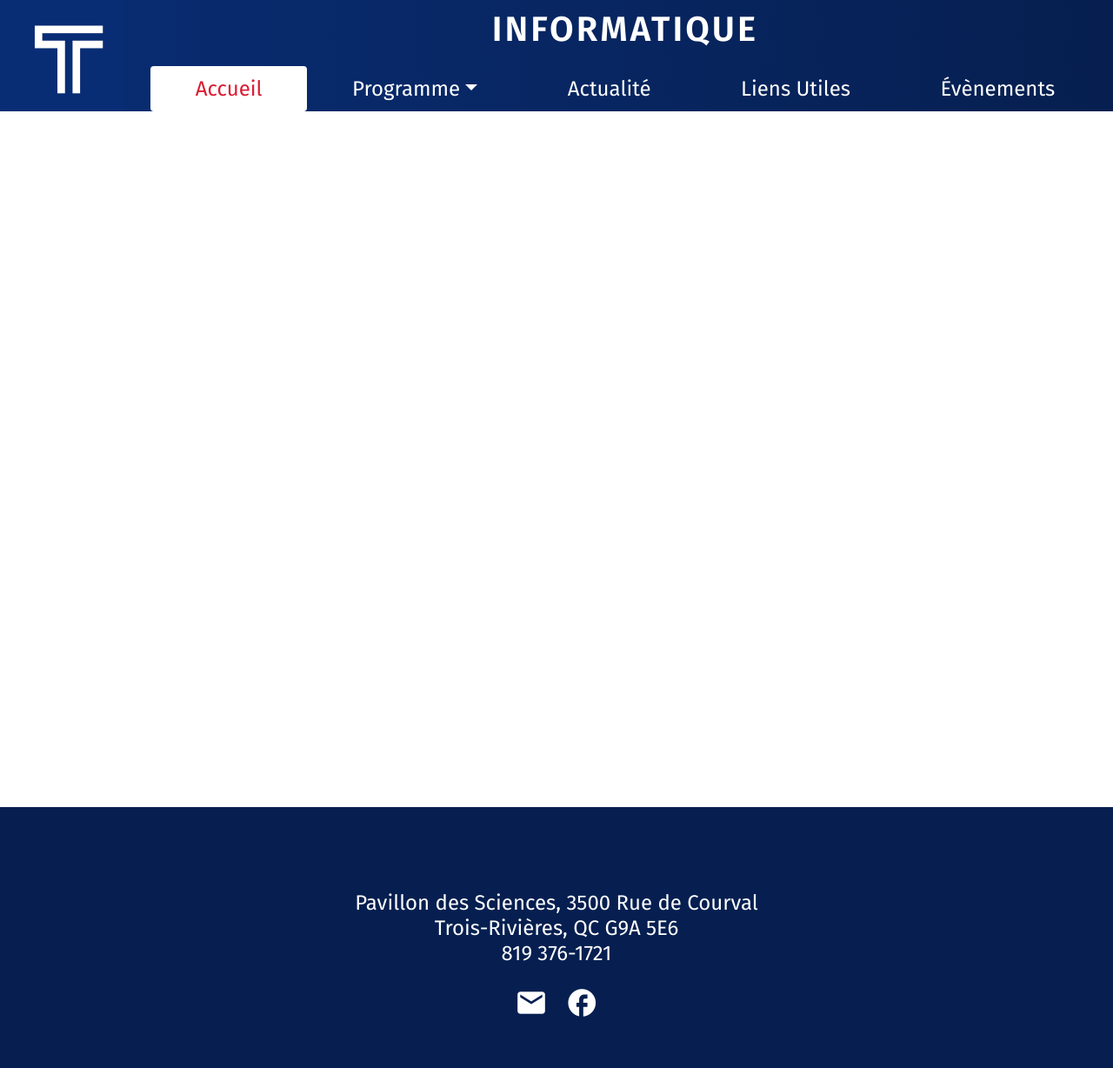
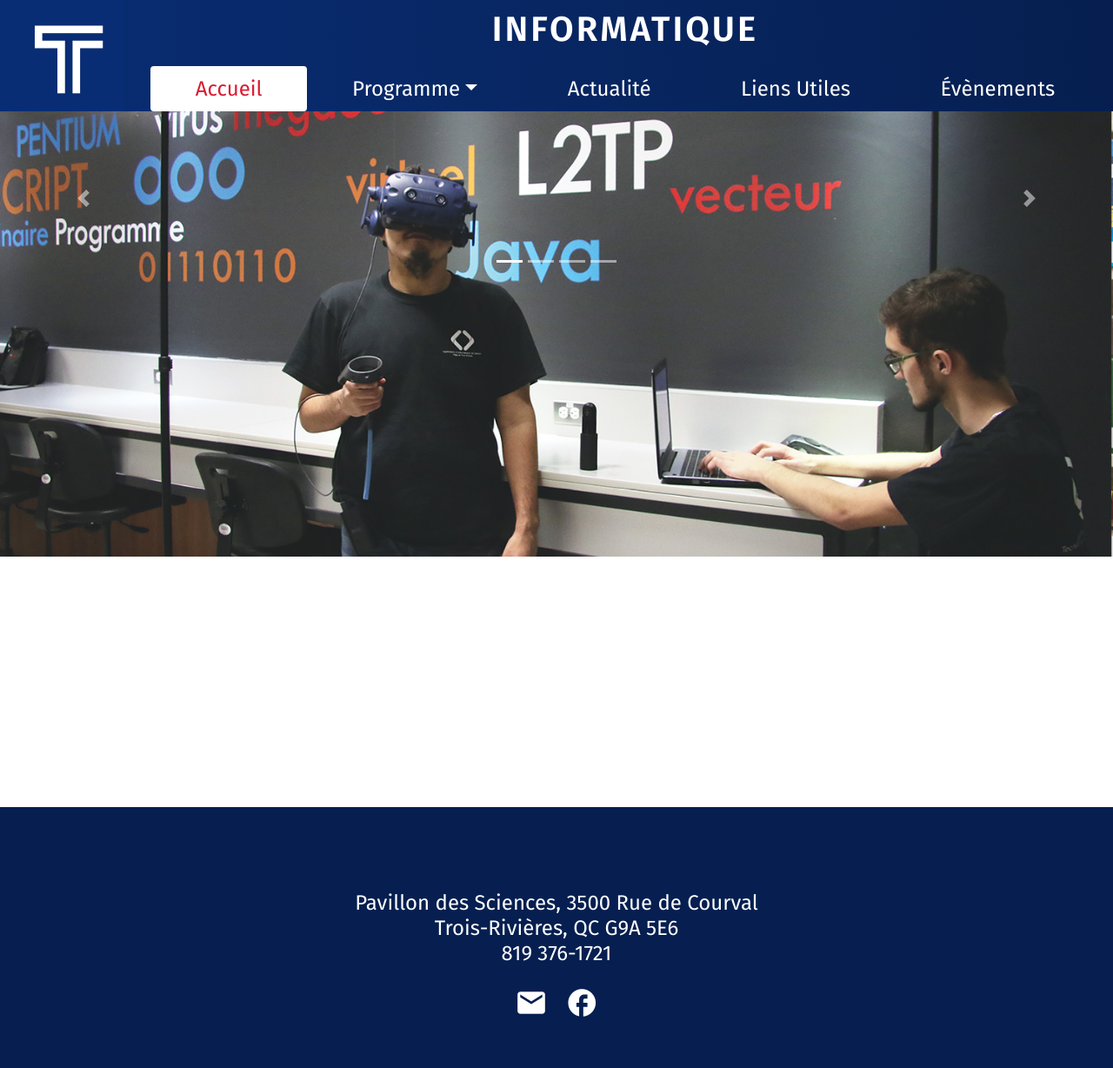
Before and after one commit to Kmont19/Projet-Web, a PHP site: page / in a window 1280 px wide. Shown: the whole page at 87% size. Run offline with PHP 8.4, Linux system fonts and the light colour scheme; some libraries are stand-ins or nearby versions.

Commit message:
Integration du carrousel

```diff
--- a/Accueil/carrousel.css
+++ b/Accueil/carrousel.css
@@ -1,51 +1,10 @@
-@keyframes suivant {
-    75% {
-        left: 0;
-      }
-      95% {
-        left: 100%;
-      }
-      98% {
-        left: 100%;
-      }
-      99% {
-        left: 0;
-      }
+.carousel{
+    width: 100% !important;
+    height: 200px;
 }
 
-@keyframes debut {
-    75% {
-        left: 0;
-      }
-      95% {
-        left: -300%;
-      }
-      98% {
-        left: -300%;
-      }
-      99% {
-        left: 0;
-      }
+.carousel-inner > .carousel-item > img {
+    z-index: 0;
+    width: 100% !important;
+    height: 100%;
 }
-
-@keyframes snap {
-    96% {
-        scroll-snap-align: center;
-      }
-      97% {
-        scroll-snap-align: none;
-      }
-      99% {
-        scroll-snap-align: none;
-      }
-      100% {
-        scroll-snap-align: center;
-      }
-}
-
-body {
-    max-width: 37.5rem;
-    margin: 0 auto;
-    padding: 0 1.25rem;
-    font-family: "Fira Sans", sans-serif;
-}
--- /dev/null
+++ b/Accueil/carrousel.html
@@ -0,0 +1,38 @@
+<!DOCTYPE html>
+<html lang="fr">
+    <div id="bloc-carrousel" class="carousel slide" data-ride="carousel">
+        <ol class="carousel-indicators">
+            <li data-target="#bloc-carrousel" data-slide-to="0" class="active"></li>
+            <li data-target="#bloc-carrousel" data-slide-to="1"></li>
+            <li data-target="#bloc-carrousel" data-slide-to="2"></li>
+            <li data-target="#bloc-carrousel" data-slide-to="3"></li>
+          </ol>
+          <div class="carousel-inner">
+            <div class="carousel-item active">
+              <img class="d-block" src="Images/informatique-2019-principale.jpg" alt="Première slide">
+            </div>
+            <div class="carousel-item">
+              <img class="d-block" src="Images/Cegep-Pavillon-des-Sciences-1170x550.jpg" alt="Deuxième slide">
+            </div>
+            <div class="carousel-item">
+              <img class="d-block" src="Images/electronique-2019-principale.jpg" alt="Troisième slide">
+            </div>
+            <div class="carousel-item">
+                <img class="d-block" src="Images/cegeptr-site-web-IMG_5235-1340-Modifier_web-700x467.jpg" alt="Quatrième slide">
+              </div>
+          </div>
+          <a class="carousel-control-prev" href="#bloc-carrousel" role="button" data-slide="prev">
+            <span class="carousel-control-prev-icon" aria-hidden="true"></span>
+            <span class="sr-only">Previous</span>
+          </a>
+          <a class="carousel-control-next" href="#bloc-carrousel" role="button" data-slide="next">
+            <span class="carousel-control-next-icon" aria-hidden="true"></span>
+            <span class="sr-only">Next</span>
+          </a>
+    </div>
+</html>
+<script>
+    $(".carousel").carousel({
+        interval: 3500
+    })
+</script>
--- a/Menu/menu.css
+++ b/Menu/menu.css
@@ -59,6 +59,5 @@ a:hover {
 }
 
 .dropdown-item:active {
-    background-color: #061f50 !important;
-    color: white !important;
+    background-color:  whitesmoke!important;
 }
--- a/index.html
+++ b/index.html
@@ -12,12 +12,15 @@
         <link href="https://fonts.googleapis.com/css2?family=Fira+Sans:wght@400;600;700&display=swap" rel="stylesheet">
         <link rel="stylesheet" type="text/css" href="Menu/menu.css"/>
         <link rel="stylesheet" type="text/css" href="Accueil/accueil.css"/>
+        <link rel="stylesheet" type="text/css" href="Accueil/carrousel.css"/>
         <link rel="stylesheet" type="text/css" href="Pied-Page/pied-page.css"/>
         <link rel="stylesheet" href="https://stackpath.bootstrapcdn.com/bootstrap/4.1.3/css/bootstrap.min.css" integrity="sha384-MCw98/SFnGE8fJT3GXwEOngsV7Zt27NXFoaoApmYm81iuXoPkFOJwJ8ERdknLPMO" crossorigin="anonymous">
     </head>
     <body>
         <div id="menu"></div>
-        <div class="bloc-corps"></div>
+        <div class="bloc-corps">
+           <div id="carrousel"></div>
+        </div>
         <div id="piedPage"></div>
     </body>
 </html>
@@ -25,6 +28,7 @@
 <script>
     $(document).ready(function() {
         $("#menu").load("Menu/menu.html")
+        $("#carrousel").load("Accueil/carrousel.html")
         $("#piedPage").load("Pied-Page/pied-page.html")
     })
 </script>
```
Also changed, not shown: Images/755A9825_info-maths-700x467.jpg (added), Images/Cegep-Pavillon-des-Sciences-1170x550.jpg (added), Images/cegeptr-site-web-IMG_5235-1340-Modifier_web-700x467.jpg (added), Images/electronique-2019-principale.jpg (added), Images/informatique-2019-principale.jpg (added).
